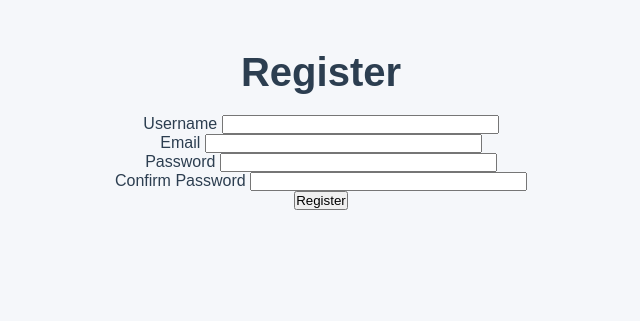
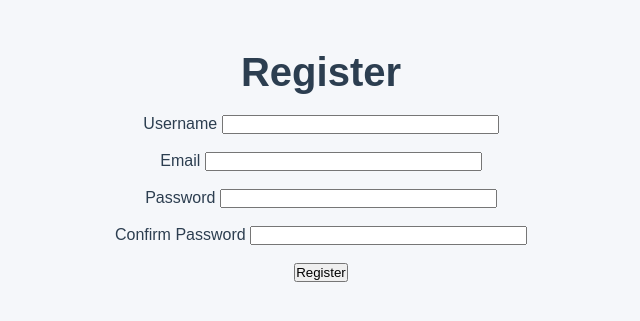
Before and after one commit to tharnyelilvannan/Insight, a Flask app: page /register in a window 1280 px wide. Shown: the top 321 px of the page, without its empty margins (319-959 px from the left). Run offline with Flask 3, Linux system fonts and the light colour scheme.

Commit message:
Login and register pages aesthetics (close #5)

```diff
--- a/app/routes.py
+++ b/app/routes.py
@@ -26,7 +26,7 @@ def login():
         return redirect(url_for('routes.index'))
     form = LoginForm()
     if form.validate_on_submit():
-        user = User.query.filter_by(email=form.email.data).first()
+        user = User.query.filter_by(username=form.username.data).first()
         if user and user.check_password(form.password.data):
             login_user(user)
             flash('Logged in successfully!', 'success')
@@ -43,9 +43,8 @@ def logout():
     return redirect(url_for('routes.index'))
 
 @bp.route('/')
+@login_required
 def index():
-    if not current_user.is_authenticated:
-        return redirect(url_for('routes.login'))
     return render_template('index.html')
 
 @bp.route('/debate/<topic_id>')
--- a/app/templates/index.html
+++ b/app/templates/index.html
@@ -3,7 +3,7 @@
 <head>
     <meta charset="UTF-8">
     <meta name="viewport" content="width=device-width, initial-scale=1.0">
-    <title>PointSwap</title>
+    <title>Insight</title>
     <link rel="stylesheet" href="{{ url_for('static', filename='style.css') }}">
 </head>
 <body>
--- a/app/templates/register.html
+++ b/app/templates/register.html
@@ -10,10 +10,10 @@
     <h1>Register</h1>
 <form method="POST">
     {{ form.hidden_tag() }}
-    <p>{{ form.username.label }} {{ form.username(size=32) }}</p>
-    <p>{{ form.email.label }} {{ form.email(size=32) }}</p>
-    <p>{{ form.password.label }} {{ form.password(size=32) }}</p>
-    <p>{{ form.confirm_password.label }} {{ form.confirm_password(size=32) }}</p>
+    <p>{{ form.username.label }} {{ form.username(size=32) }}</p><br>
+    <p>{{ form.email.label }} {{ form.email(size=32) }}</p><br>
+    <p>{{ form.password.label }} {{ form.password(size=32) }}</p><br>
+    <p>{{ form.confirm_password.label }} {{ form.confirm_password(size=32) }}</p><br>
     <p>{{ form.submit() }}</p>
 </form>
 </body>
```
Also changed, not shown: app/__init__.py (+7 -6 lines), app/templates/login.html (+5 -3 lines), setup_db.py (added, +21 -0 lines), 1 other file.
